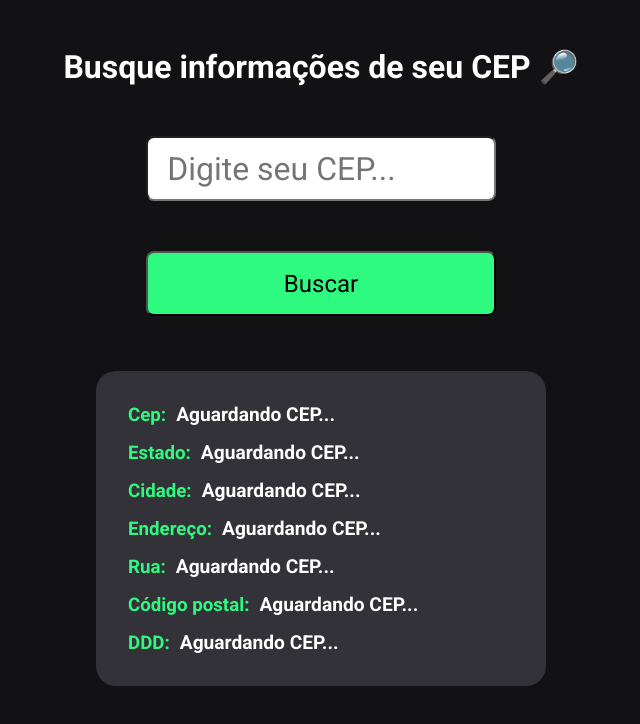
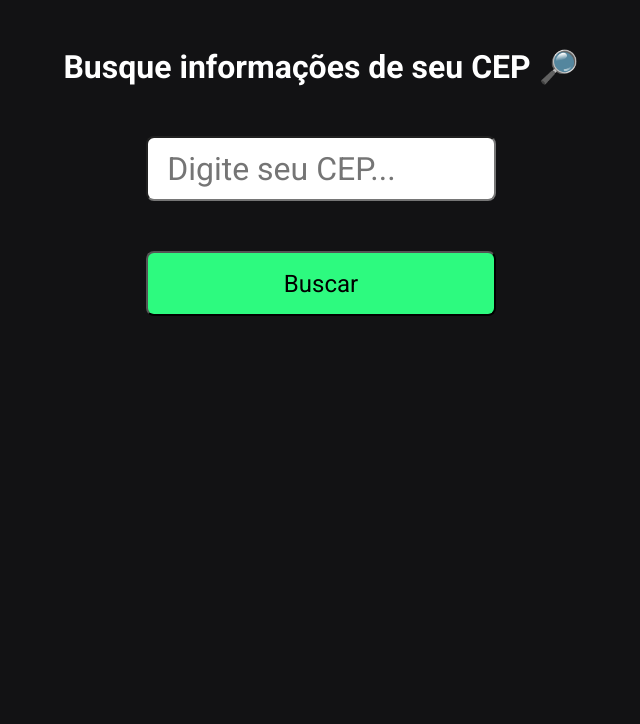
Before and after one commit to KevinAlves55/Buscador_de_CEP, a React (Vite) app: page / in a window 1280 px wide. Shown: the top 724 px of the page, without its empty margins (319-959 px from the left). Built offline with nearby package versions, Linux system fonts and the light colour scheme.

Commit message:
feat: Adicionando um status para aparecer ou não a tabela de informação

```diff
--- a/src/app/pages/home/Home.tsx
+++ b/src/app/pages/home/Home.tsx
@@ -1,4 +1,4 @@
-import { useState } from "react";
+import { useEffect, useState } from "react";
 import axios from "axios";
 import { toast } from "react-toastify";
 import { PatternFormat } from "react-number-format";
@@ -19,6 +19,7 @@ interface IDadosCep {
 }
 
 export const Home: React.FC = () => {
+  const [status, setStatus] = useState(false);
   const [cep, setCep] = useState("");
   const [dadosCep, setDadosCep] = useState<IDadosCep>({} as IDadosCep);
 
@@ -29,6 +30,7 @@ export const Home: React.FC = () => {
       axios(`https://viacep.com.br/ws/${cep}/json/`).then(result => {
         if (!result.data.erro) {
           setDadosCep(result.data);
+          setStatus(true);
         } else {
           toast.error("CEP não encontrado")
         }
@@ -52,15 +54,17 @@ export const Home: React.FC = () => {
         <button onClick={() => buscarDados(cep)}>Buscar</button>
       </div>
 
-      <div className={Style.container_infos_cep}>
-        <InfoCep text="Cep: " value={dadosCep.cep ?? "Aguardando CEP..."} />
-        <InfoCep text="Estado: " value={dadosCep.uf ?? "Aguardando CEP..."} />
-        <InfoCep text="Cidade: " value={dadosCep.localidade ?? "Aguardando CEP..."} />
-        <InfoCep text="Endereço: " value={dadosCep.logradouro ?? "Aguardando CEP..."} />
-        <InfoCep text="Rua: " value={dadosCep.bairro ?? "Aguardando CEP..."} />
-        <InfoCep text="Código postal: " value={dadosCep.gia ?? "Aguardando CEP..."} />
-        <InfoCep text="DDD: " value={dadosCep.ddd ?? "Aguardando CEP..."} />
-      </div>
+      {(status && (
+        <div className={Style.container_infos_cep}>
+          <InfoCep text="Cep: " value={dadosCep.cep ?? "Informação não encontrada"} />
+          <InfoCep text="Estado: " value={dadosCep.uf ?? "Informação não encontrada"} />
+          <InfoCep text="Cidade: " value={dadosCep.localidade ?? "Informação não encontrada"} />
+          <InfoCep text="Endereço: " value={dadosCep.logradouro ?? "Informação não encontrada"} />
+          <InfoCep text="Rua: " value={dadosCep.bairro ?? "Informação não encontrada"} />
+          <InfoCep text="Código postal: " value={dadosCep.gia ?? "Informação não encontrada"} />
+          <InfoCep text="DDD: " value={dadosCep.ddd ?? "Informação não encontrada"} />
+        </div>
+      ))}
     </>
   );
 };
```
